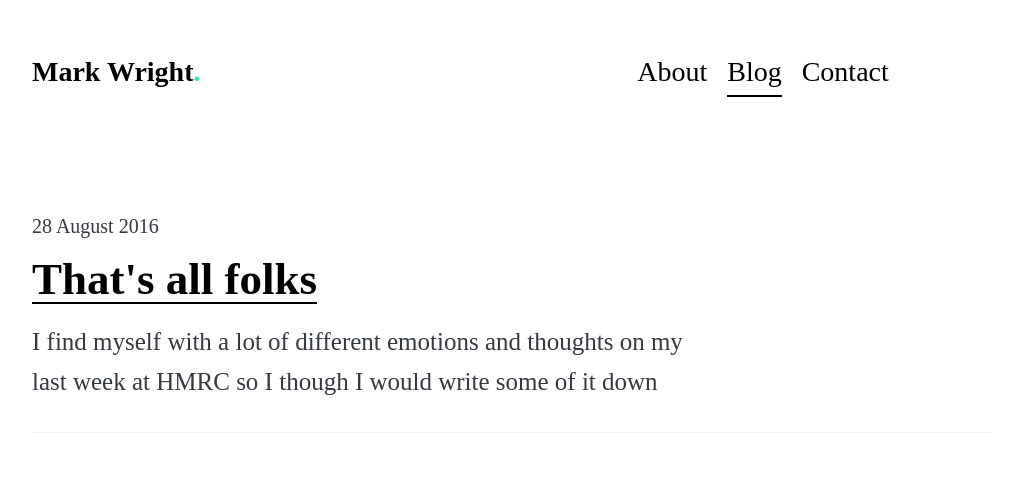
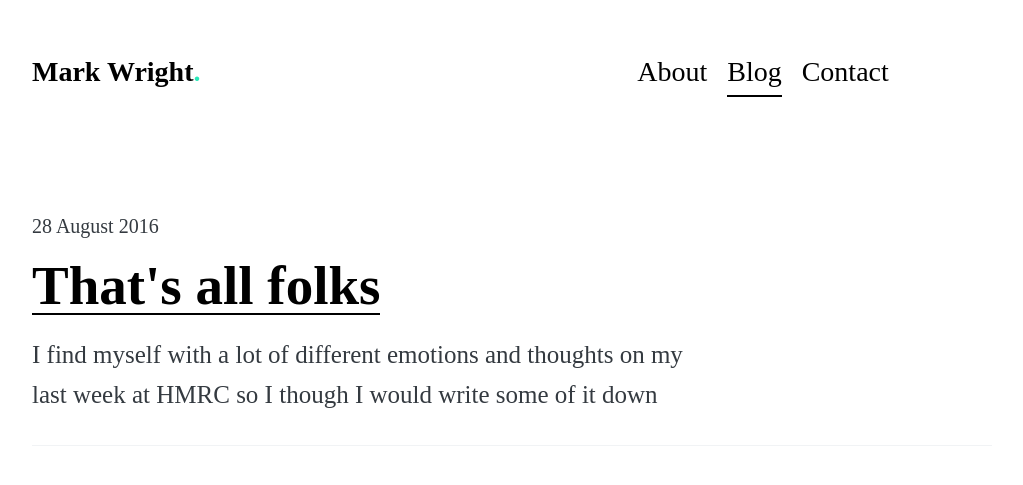
Before and after one commit to mrkwrght/mrkwrghtdotcom, a Jekyll site: the page built from index.html, in a window 1280 px wide. Shown: the top 485 px of the page, without its empty margins (128-1151 px from the left). Built offline with Jekyll 4.4.1, drawn with Linux system fonts in a browser that asks for light colours; some web fonts are replaced; the list of posts is cut into pages by our own code.

Commit message:
header using varibales

```diff
--- a/_sass/_nav.scss
+++ b/_sass/_nav.scss
@@ -47,4 +47,8 @@
 	nav ul li {
 		font-size: 1.25rem;
 	}
+
+	.header {
+		 margin-top: 1.5em;
+	}
 }
--- a/_sass/_site.scss
+++ b/_sass/_site.scss
@@ -123,6 +123,12 @@
 
   }
 
+  @media (max-width: 48rem){
+    &-title {
+      font-size: 1.90em;
+    }
+  }
+
   &-date {
     margin-bottom: .5rem;
     color: $oc-gray-8;
@@ -200,9 +206,15 @@
 
 
     &-title {
-      font-size : 2.25rem;
+      font-size : 2.20em;
       font-weight: 600;
       margin-bottom: .5rem;
+    }
+
+    @media (max-width: 48rem){
+      &-title {
+        font-size: 1.90em;
+      }
     }
 
     &-date {
--- a/_sass/_typography.scss
+++ b/_sass/_typography.scss
@@ -72,9 +72,11 @@
 h2 {
   margin: 0px;
   padding-bottom: 0.1em;
-  font-size: 1.75em;
+  font-size: 1.75rem;
   line-height: 1.225em;
 }
+
+
 
 h3 {
   font-size: 1.5em;
```
